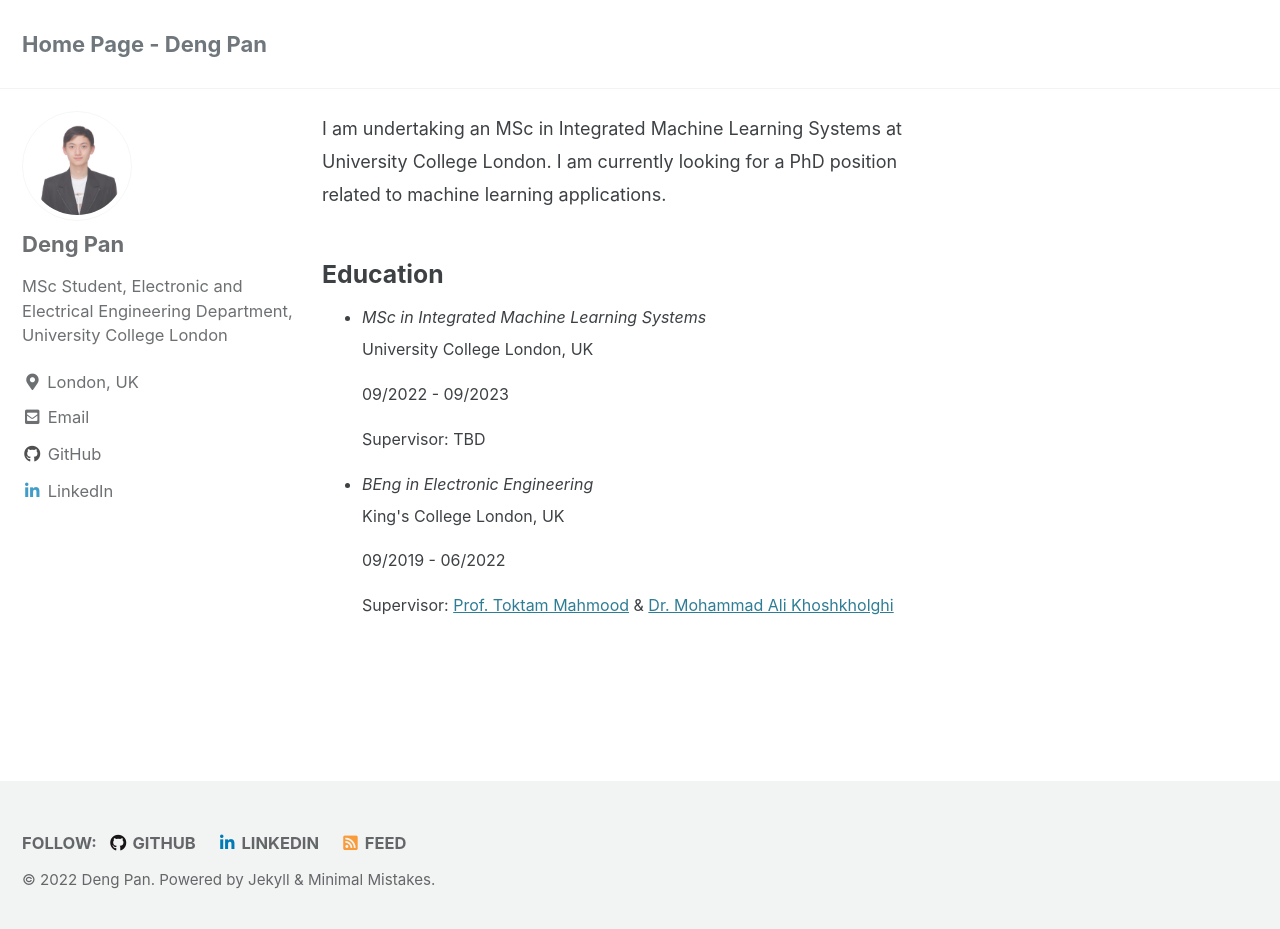
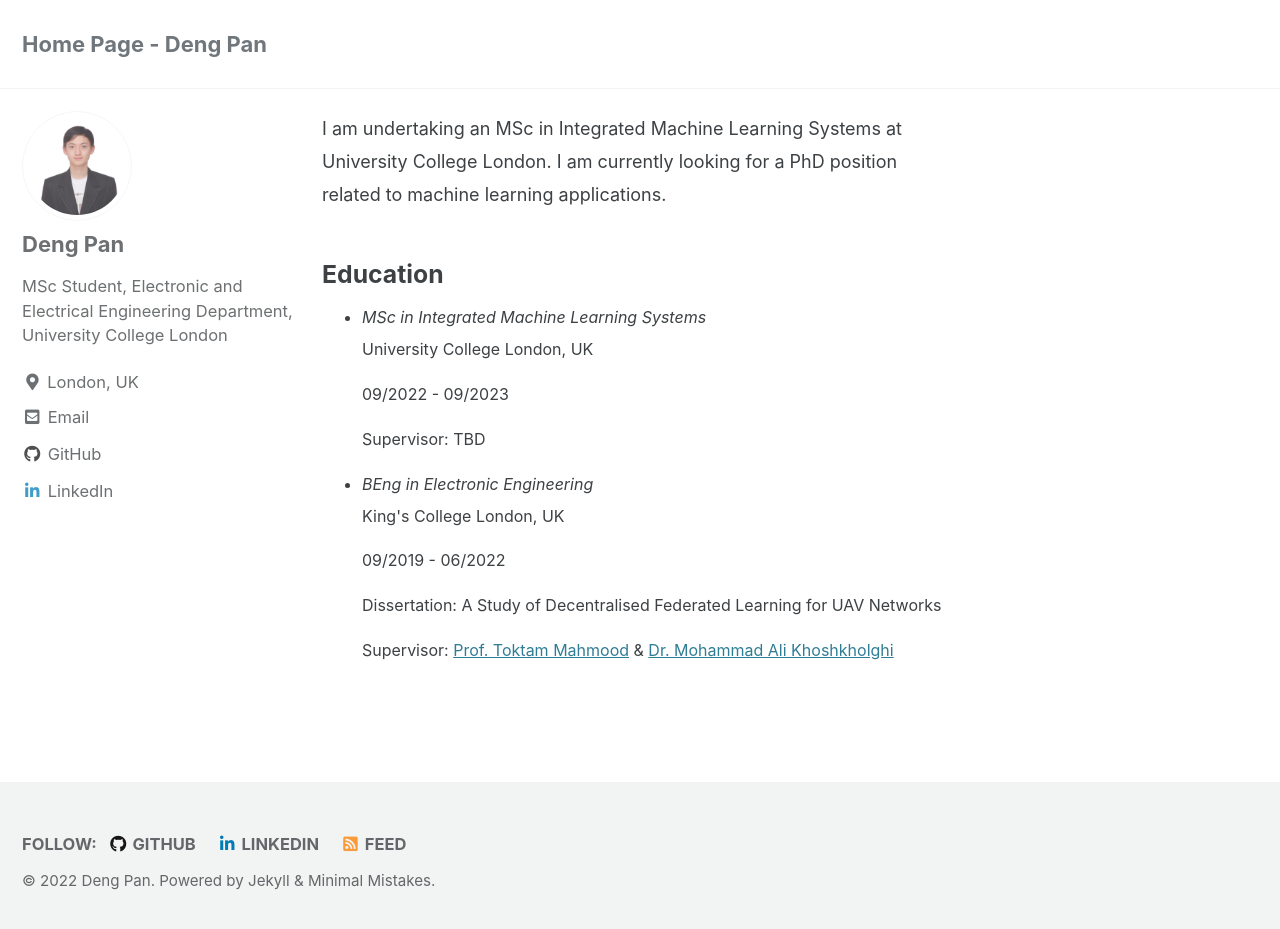
Before and after one commit to Deng-1-Pan/Deng-1-Pan.github.io, a Jekyll site: the page built from index.html, in a window 1280 px wide and 936 px high. Shown: the top 929 px of the window. Built offline with Jekyll 4.4.1, drawn with Linux system fonts in a browser that asks for light colours; cached includes are drawn as plain includes.

Commit message:
Update index.html

```diff
--- a/index.html
+++ b/index.html
@@ -12,5 +12,6 @@
     <li><i>BEng in Electronic Engineering</i></li>
     <p>King's College London, UK</p>
     <p>09/2019 - 06/2022</p>
+    <p>Dissertation: A Study of Decentralised Federated Learning for UAV Networks</p>
     <p>Supervisor: <a href="https://www.kcl.ac.uk/people/toktam-mahmoodi">Prof. Toktam Mahmood</a> & <a href="https://www.kcl.ac.uk/people/mohammad-ali-koshkholghi">Dr. Mohammad Ali Khoshkholghi</a></p>
 </ul></font>
```
